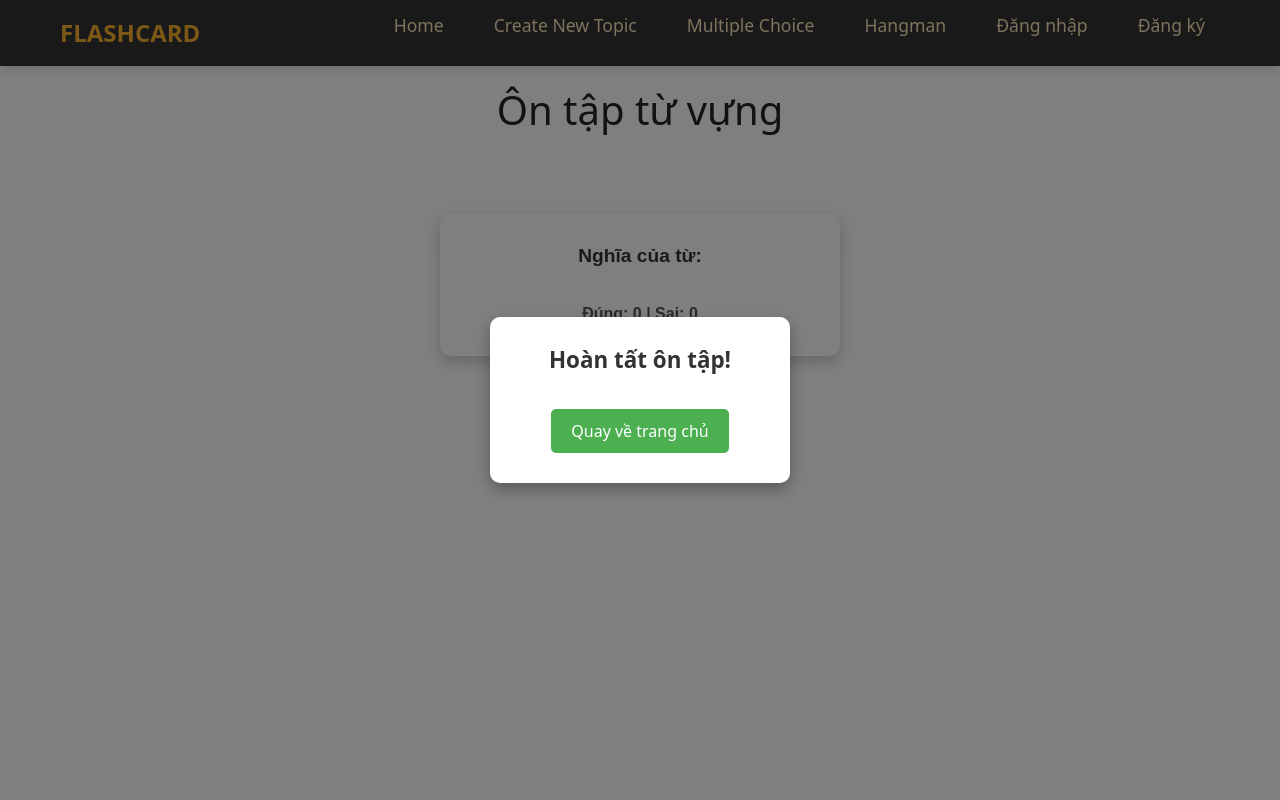
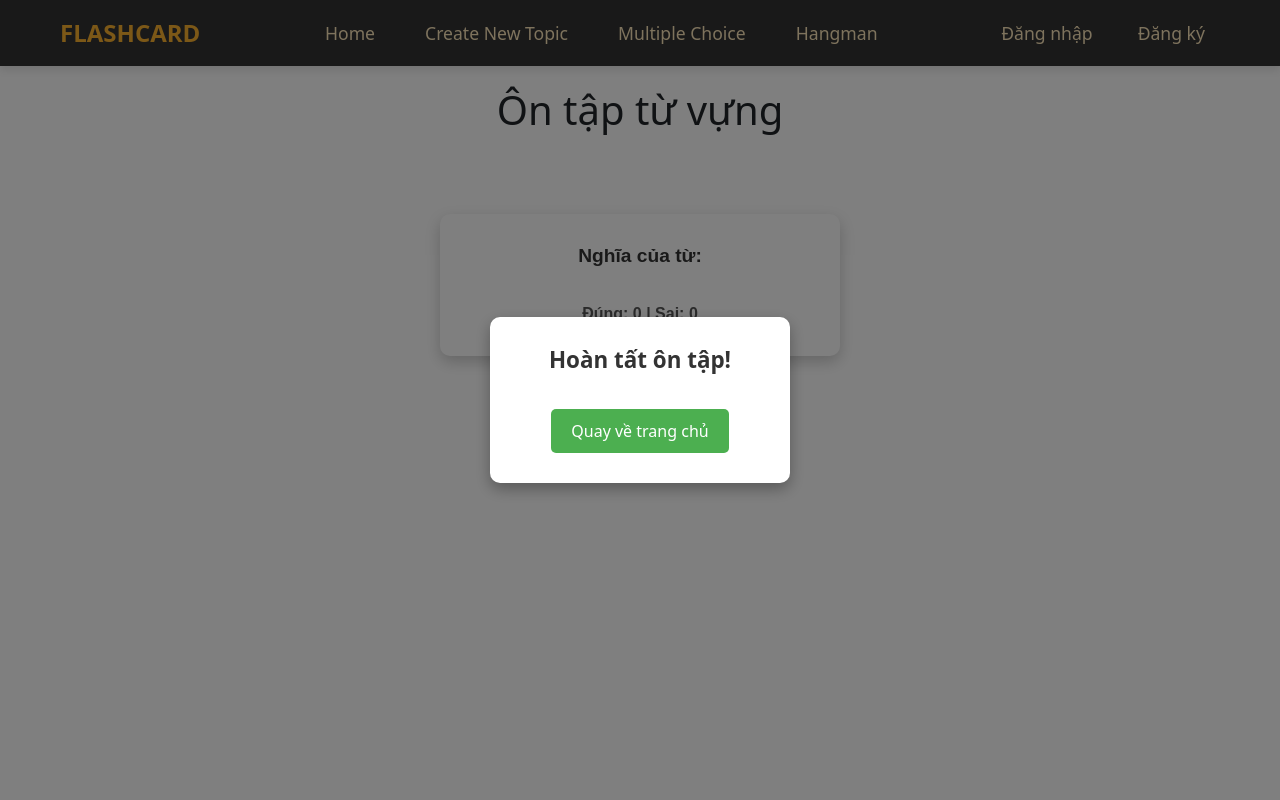
Before and after one commit to slhomles/English-Flashcards-Web-App-with-Django, a Django app: template flashcards/templates/quiz.html in a window 1280 px wide. Run offline with Django 4.2, Linux system fonts and the light colour scheme; the template is opened without the code that fills it, so the values that code supplies are empty.

Commit message:
cap nhat thanh header cho biu ti pu

```diff
--- a/flashcards/models.py
+++ b/flashcards/models.py
@@ -2,7 +2,7 @@ from django.db import models
 from django.template.defaultfilters import default
 from django.utils.text import slugify
 from django.contrib.auth.models import User
-
+import requests
 # pip install google-cloud-texttospeech trước khi chạy
 
 # Tạo các mô hình của bạn ở đây.
--- a/flashcards/templates/master.html
+++ b/flashcards/templates/master.html
@@ -28,19 +28,16 @@
                 <li><a href="{% url 'create_topic' %}">Create New Topic</a></li>
                 <li><a href="{% url 'quiz' %}">Multiple Choice</a></li>
                 <li><a href="{% url 'hangman' %}">Hangman</a></li>
+            </ul>
+            <div class="navbar-login">
                 {% if user.is_authenticated %}
+                <li><a href="#">Hi {{ user.username }}</a></li>
                 <li><a href="{% url 'logout' %}">Logout</a></li>
                 {% else %}
                 <li><a href="{% url 'login' %}">Đăng nhập</a></li>
                 <li><a href="{% url 'register' %}">Đăng ký</a></li>
                 {% endif %}
-            </ul>
-
-            {% comment %} <!-- Thanh tìm kiếm -->
-            <div class="search-bar">
-              <input type="text" placeholder="Search...">
-              <button class="search-btn"><i class="search"></i></button>
-          </div> {% endcomment %}
+            </div>
         </div>
     </nav>
 </header>
--- a/mystaticfiles/css/header.css
+++ b/mystaticfiles/css/header.css
@@ -24,8 +24,11 @@
 
 .nav-links {
     display: flex;
+    align-items: center;
     list-style: none;
     gap: 20px;
+    margin: 0;
+    padding: 0;
 }
 
 .nav-links a {
@@ -34,9 +37,37 @@
     text-decoration: none;
     padding: 8px 15px;
     border-radius: 4px;
+    margin-bottom: 0%;
     transition: background-color 0.3s;
 }
 
 .nav-links a:hover {
     background-color: #FAB12F;
 }
+
+.navbar-login {
+    display: flex;
+    gap: 15px;
+    align-items: center;
+    list-style: none;
+    margin: 0;
+    padding: 0;
+}
+
+.navbar-login a {
+    font-size: 1.1em;
+    color: #FDE7BB;
+    text-decoration: none;
+    padding: 8px 15px;
+    border-radius: 4px;
+    transition: background-color 0.3s;
+}
+
+.navbar-login a:hover {
+    background-color: #FAB12F;
+    color: #333;
+}
+
+.navbar-login li {
+    display: inline;
+}
```
Also changed, not shown: db.sqlite3, media/images/pic1.jpg (added), media/images/pic2.jpg (added), media/images/pic9.jpg (added), 1 other file.
